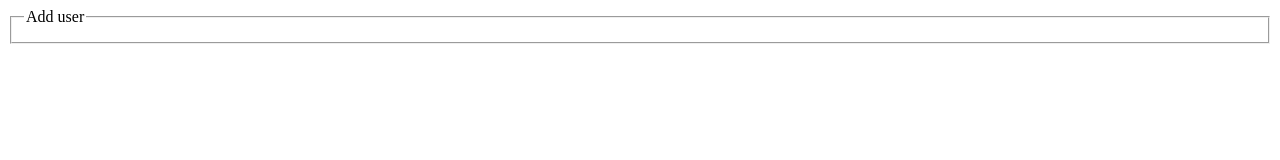
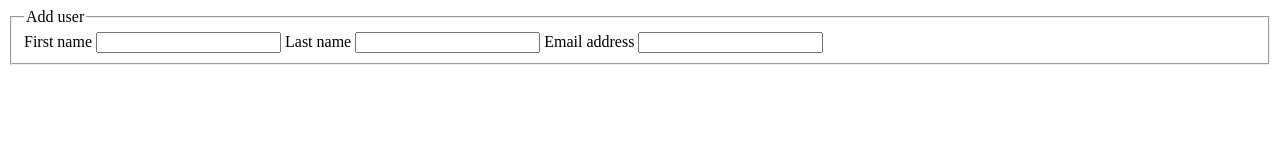
Before and after one commit to Portia-Nelly-Mashaba/html-form, a plain HTML site: page index.html in a window 1280 px wide. Drawn offline with Linux system fonts and the light colour scheme.

Commit message:
added form fields

```diff
--- a/index.html
+++ b/index.html
@@ -9,6 +9,15 @@
     <form method="post">
         <fieldset>
             <legend>Add user</legend>
+
+            <label for="firstName">First name</label>
+            <input type="text" id="firstName" name="firstName">
+
+            <label for="lastName">Last name</label>
+            <input type="text" id="lastName" name="lastName">
+
+            <label for="email">Email address</label>
+            <input type="text" id="email" name="email">
         </fieldset>
     </form>
 </body>
```
